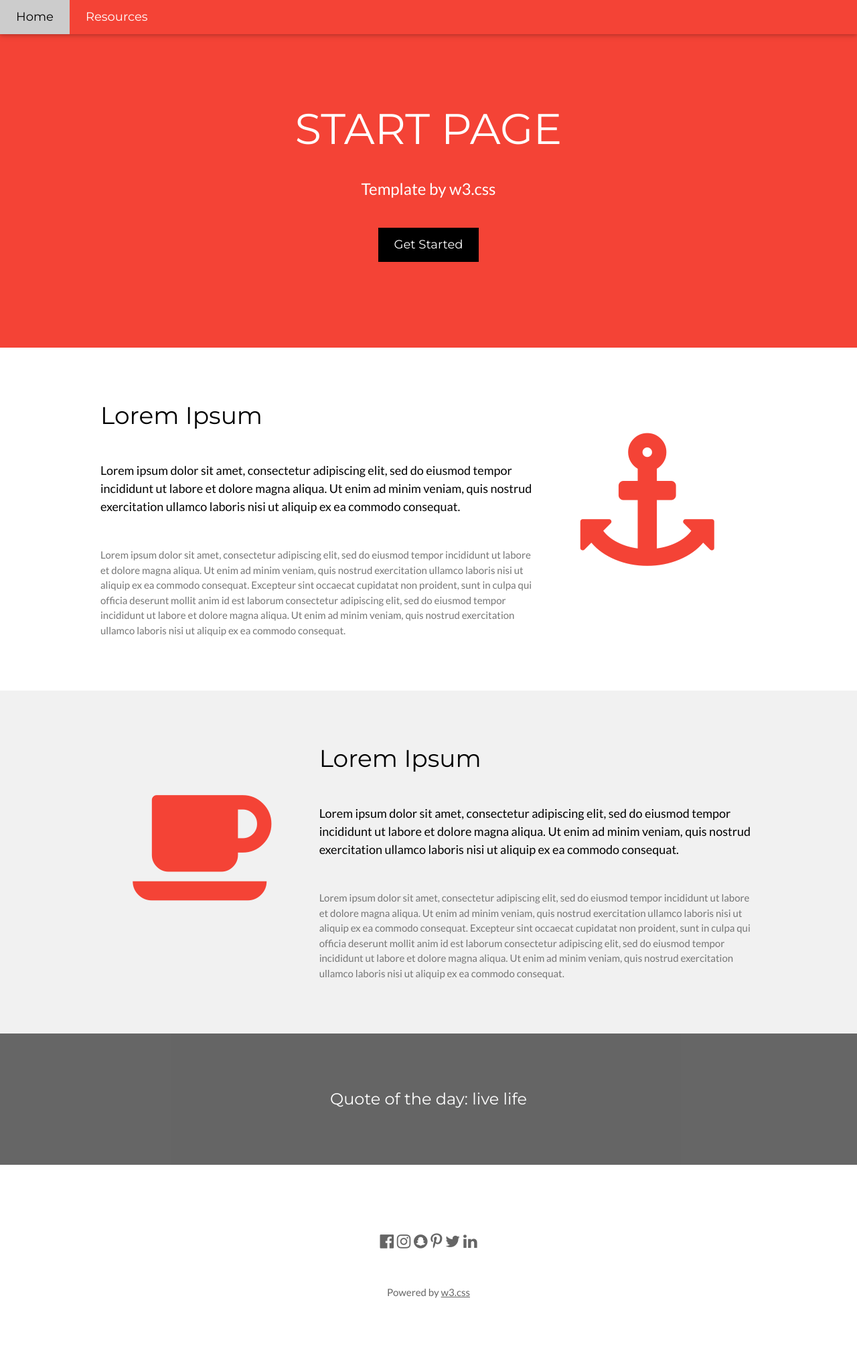
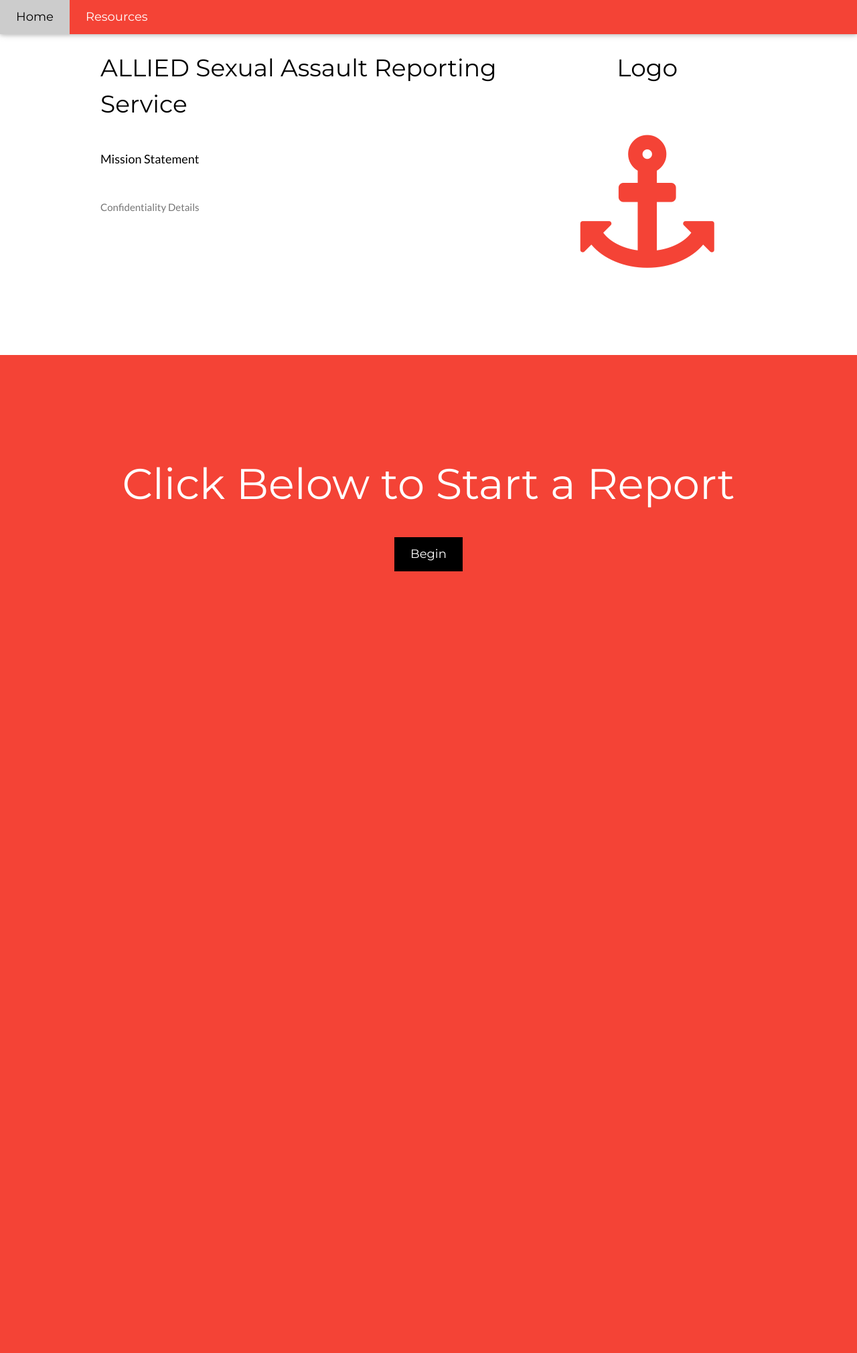
Before and after one commit to luuuk/Dubhacks, a Django app: page / in a window 1280 px wide. Shown: the whole page at 67% size. After the commit the page ends 853 px from the top, so only its background shows below. Run offline with Django 3.2, Linux system fonts and the light colour scheme.

Commit message:
basic html

```diff
--- a/mysite/app/templates/app/index.html
+++ b/mysite/app/templates/app/index.html
@@ -25,72 +25,33 @@ body,h1,h2,h3,h4,h5,h6 {font-family: "Lato", sans-serif}
 
   <!-- Navbar on small screens -->
   <div id="navDemo" class="w3-bar-block w3-white w3-hide w3-hide-large w3-hide-medium w3-large">
-    <a href="#" class="w3-bar-item w3-button w3-padding-large">Link 1</a>
-    <a href="#" class="w3-bar-item w3-button w3-padding-large">Link 2</a>
-    <a href="#" class="w3-bar-item w3-button w3-padding-large">Link 3</a>
-    <a href="#" class="w3-bar-item w3-button w3-padding-large">Link 4</a>
+    <a href="/resources" class="w3-bar-item w3-button w3-padding-large">Resources</a>
+
+  </div>
+</div>
+
+<!-- First Grid -->
+<div class="w3-row-padding w3-padding-64 w3-container">
+  <div class="w3-content">
+    <div class="w3-twothird">
+      <h1>ALLIED Sexual Assault Reporting Service</h1>
+      <h5 class="w3-padding-32">Mission Statement</h5>
+
+      <p class="w3-text-grey">Confidentiality Details</p>
+    </div>
+
+    <div class="w3-third w3-center">
+      <h1>Logo</h1>
+      <i class="fa fa-anchor w3-padding-64 w3-text-red"></i>
+    </div>
   </div>
 </div>
 
 <!-- Header -->
 <header class="w3-container w3-red w3-center" style="padding:128px 16px">
-  <h1 class="w3-margin w3-jumbo">START PAGE</h1>
-  <p class="w3-xlarge">Template by w3.css</p>
-  <button class="w3-button w3-black w3-padding-large w3-large w3-margin-top">Get Started</button>
+  <h1 class="w3-margin w3-jumbo">Click Below to Start a Report</h1>
+  <button  onclick="window.location.href = '/resources" class="w3-button w3-black w3-padding-large w3-large w3-margin-top">Begin</button>
 </header>
-
-<!-- First Grid -->
-<div class="w3-row-padding w3-padding-64 w3-container">
-  <div class="w3-content">
-    <div class="w3-twothird">
-      <h1>Lorem Ipsum</h1>
-      <h5 class="w3-padding-32">Lorem ipsum dolor sit amet, consectetur adipiscing elit, sed do eiusmod tempor incididunt ut labore et dolore magna aliqua. Ut enim ad minim veniam, quis nostrud exercitation ullamco laboris nisi ut aliquip ex ea commodo consequat.</h5>
-
-      <p class="w3-text-grey">Lorem ipsum dolor sit amet, consectetur adipiscing elit, sed do eiusmod tempor incididunt ut labore et dolore magna aliqua. Ut enim ad minim veniam, quis nostrud exercitation ullamco laboris nisi ut aliquip ex ea commodo consequat. Excepteur sint
-        occaecat cupidatat non proident, sunt in culpa qui officia deserunt mollit anim id est laborum consectetur adipiscing elit, sed do eiusmod tempor incididunt ut labore et dolore magna aliqua. Ut enim ad minim veniam, quis nostrud exercitation ullamco
-        laboris nisi ut aliquip ex ea commodo consequat.</p>
-    </div>
-
-    <div class="w3-third w3-center">
-      <i class="fa fa-anchor w3-padding-64 w3-text-red"></i>
-    </div>
-  </div>
-</div>
-
-<!-- Second Grid -->
-<div class="w3-row-padding w3-light-grey w3-padding-64 w3-container">
-  <div class="w3-content">
-    <div class="w3-third w3-center">
-      <i class="fa fa-coffee w3-padding-64 w3-text-red w3-margin-right"></i>
-    </div>
-
-    <div class="w3-twothird">
-      <h1>Lorem Ipsum</h1>
-      <h5 class="w3-padding-32">Lorem ipsum dolor sit amet, consectetur adipiscing elit, sed do eiusmod tempor incididunt ut labore et dolore magna aliqua. Ut enim ad minim veniam, quis nostrud exercitation ullamco laboris nisi ut aliquip ex ea commodo consequat.</h5>
-
-      <p class="w3-text-grey">Lorem ipsum dolor sit amet, consectetur adipiscing elit, sed do eiusmod tempor incididunt ut labore et dolore magna aliqua. Ut enim ad minim veniam, quis nostrud exercitation ullamco laboris nisi ut aliquip ex ea commodo consequat. Excepteur sint
-        occaecat cupidatat non proident, sunt in culpa qui officia deserunt mollit anim id est laborum consectetur adipiscing elit, sed do eiusmod tempor incididunt ut labore et dolore magna aliqua. Ut enim ad minim veniam, quis nostrud exercitation ullamco
-        laboris nisi ut aliquip ex ea commodo consequat.</p>
-    </div>
-  </div>
-</div>
-
-<div class="w3-container w3-black w3-center w3-opacity w3-padding-64">
-    <h1 class="w3-margin w3-xlarge">Quote of the day: live life</h1>
-</div>
-
-<!-- Footer -->
-<footer class="w3-container w3-padding-64 w3-center w3-opacity">
-  <div class="w3-xlarge w3-padding-32">
-    <i class="fa fa-facebook-official w3-hover-opacity"></i>
-    <i class="fa fa-instagram w3-hover-opacity"></i>
-    <i class="fa fa-snapchat w3-hover-opacity"></i>
-    <i class="fa fa-pinterest-p w3-hover-opacity"></i>
-    <i class="fa fa-twitter w3-hover-opacity"></i>
-    <i class="fa fa-linkedin w3-hover-opacity"></i>
- </div>
- <p>Powered by <a href="https://www.w3schools.com/w3css/default.asp" target="_blank">w3.css</a></p>
-</footer>
 
 <script>
 // Used to toggle the menu on small screens when clicking on the menu button
--- a/mysite/app/urls.py
+++ b/mysite/app/urls.py
@@ -4,5 +4,6 @@ from . import views
 urlpatterns = [
     # ex: /
     path('', views.index, name='index'),
-    path('/resources', views.index, name='index'),
+    path('resources', views.resources, name='resources'),
+    path('file_a_report', views.questions, name='Info'),
 ]
--- a/mysite/app/views.py
+++ b/mysite/app/views.py
@@ -5,3 +5,11 @@ from django.shortcuts import render
 
 def index(request):
     return render(request, 'app/index.html')
+
+
+def resources(request):
+    return render(request, 'app/resources.html')
+
+
+def questions():
+    return render(request, 'app/question.html')
```
Also changed, not shown: mysite/app/templates/app/question.html (added, +10 -0 lines), mysite/app/templates/app/resources.html (added, +10 -0 lines).
